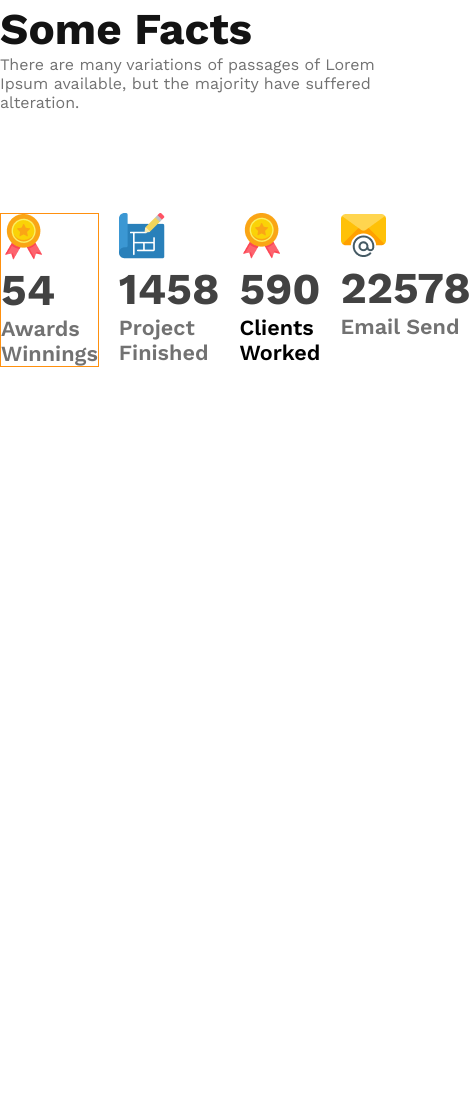
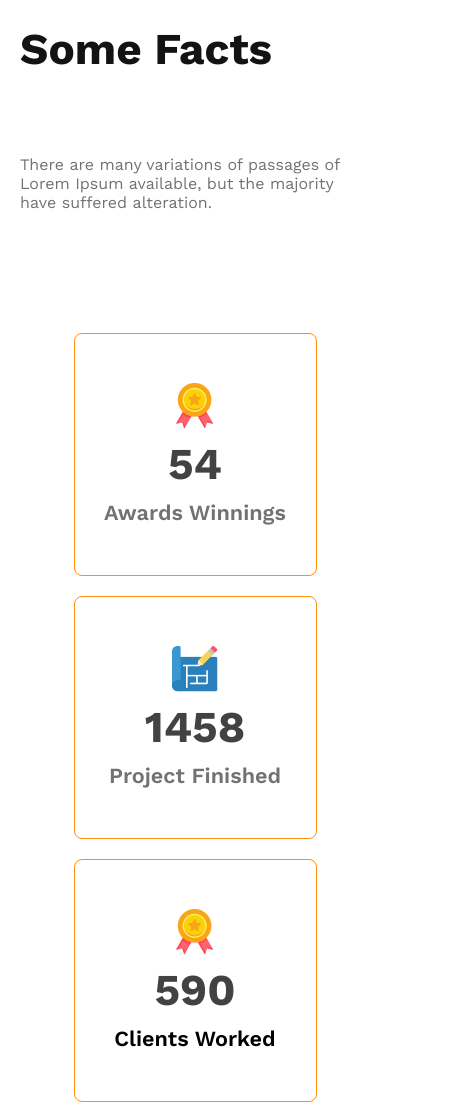
Before and after one commit to minhaj-net/architects-website, a plain HTML site: page index.html in a window 390 px wide. Shown: the part 2896-4001 px from the top of the page, 471 px wide, since content can reach past the window. Before the commit the page ends 3263 px from the top, so only its background shows below. Drawn offline with nearby package versions, Linux system fonts and the light colour scheme.

Commit message:
added fact section and responsive too

```diff
--- a/index.html
+++ b/index.html
@@ -42,27 +42,35 @@
       </section>
       <section class="fact-container">
         <h3 class="fact-title dark1">Some Facts</h3>
-        <p class="dark3">There are many variations of passages of Lorem Ipsum available, but the majority have suffered alteration.</p>
+        <p class="fact-dis dark3">There are many variations of passages of Lorem Ipsum available, but the majority have suffered alteration.</p>
         <div class="some-fact">
-            <div class="fact-1">
+            <div class="fact display-flex">
+                <div>
                       <img src="images/icons/ribon.png" alt="">
                       <h3 class="fact-1-title dark2">54</h3>
                       <p class="fact-1-subtitle dark3">Awards Winnings</p>
                 </div>
-            <div class="fact-2">
+            </div>
+            <div class="fact display-flex">
+              <div>
                     <img src="images/icons/projects.png" alt="">
                     <h3 class="fact-1-title dark2">1458</h3>
                     <p class="fact-1-subtitle dark3">Project Finished</p>
               </div>
-            <div class="fact-3">
+            </div>
+            <div class="fact display-flex">
+                <div>
                       <img src="images/icons/ribon.png" alt="">
                       <h3 class="fact-1-title dark2">590</h3>
                       <p class="fact-1-subtitle">Clients Worked</p>
                 </div>
-              <div class="fact-4">
+              </div>
+              <div class="fact display-flex">
+                    <div>
                        <img src="images/icons/email.png" alt="">
                        <h3 class="fact-1-title dark2">22578</h3>
                         <p class="fact-1-subtitle dark3">Email Send</p>
+                    </div>
               </div>
             </div>
         </div>
--- a/styles/style.css
+++ b/styles/style.css
@@ -115,8 +115,14 @@ main{
   margin-top: 101px;
   gap: 20px;
 }
-.fact-1{
+.fact{
   border: 1px solid rgba(255, 144, 14, 1);
+  width: 241px;
+  height: 241px;
+  border-radius: 8px;
+  justify-content: center;
+  align-items: center;
+  text-align: center;
 }
 .fact-container{
   margin-top: 120px;
@@ -124,10 +130,13 @@ main{
 .fact-title{
   font-size: 2.75rem;
   font-weight: 700;
+  margin-bottom: 40px;
 }
 .fact-1-title{
   font-size: 2.75rem;
   font-weight: 600px;
+  margin-top: 5px;
+  margin-bottom: 10px;
 }
 .fact-1-subtitle{
   font-weight: 600;
@@ -152,6 +161,16 @@ main{
   .team-features-container{
     text-align: center;
   }
+  .some-fact{
+    grid-template-columns: repeat(1,1fr);
+    justify-items: center;
+  }
+  .fact-title{
+    padding: 20px;
+  }
+  .fact-dis{
+    padding: 20px;
+  }
 }
 @media screen and (min-width:576px) and (max-width:992px){
   .teams{
@@ -161,4 +180,14 @@ main{
   .bg-light{
     padding: 20px;
   }
+  .some-fact{
+    grid-template-columns: repeat(2,1fr);
+    justify-items: center;
+  }
+  .fact-title{
+    text-align: center;
+  }
+  .fact-dis{
+    text-align: center;
+  }
 }
```
Lines whose indentation alone changed are shown as unchanged.
